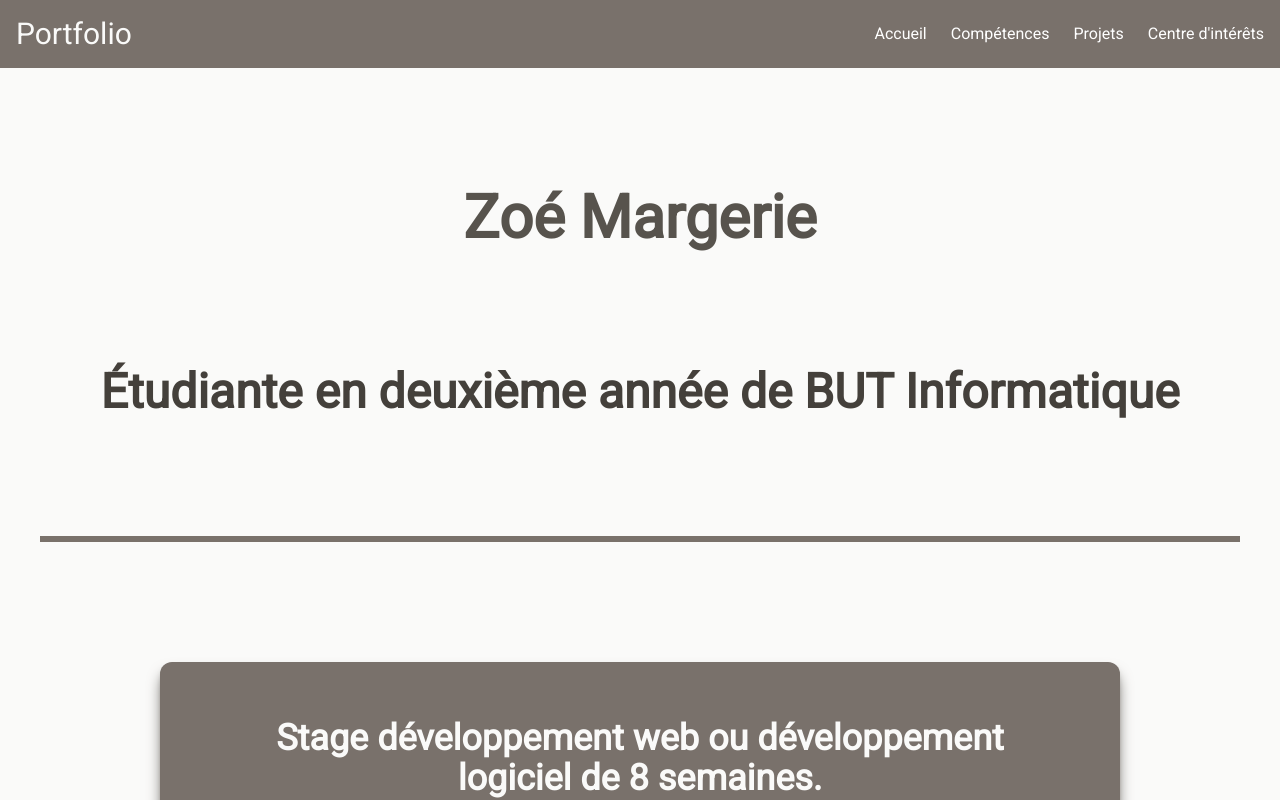
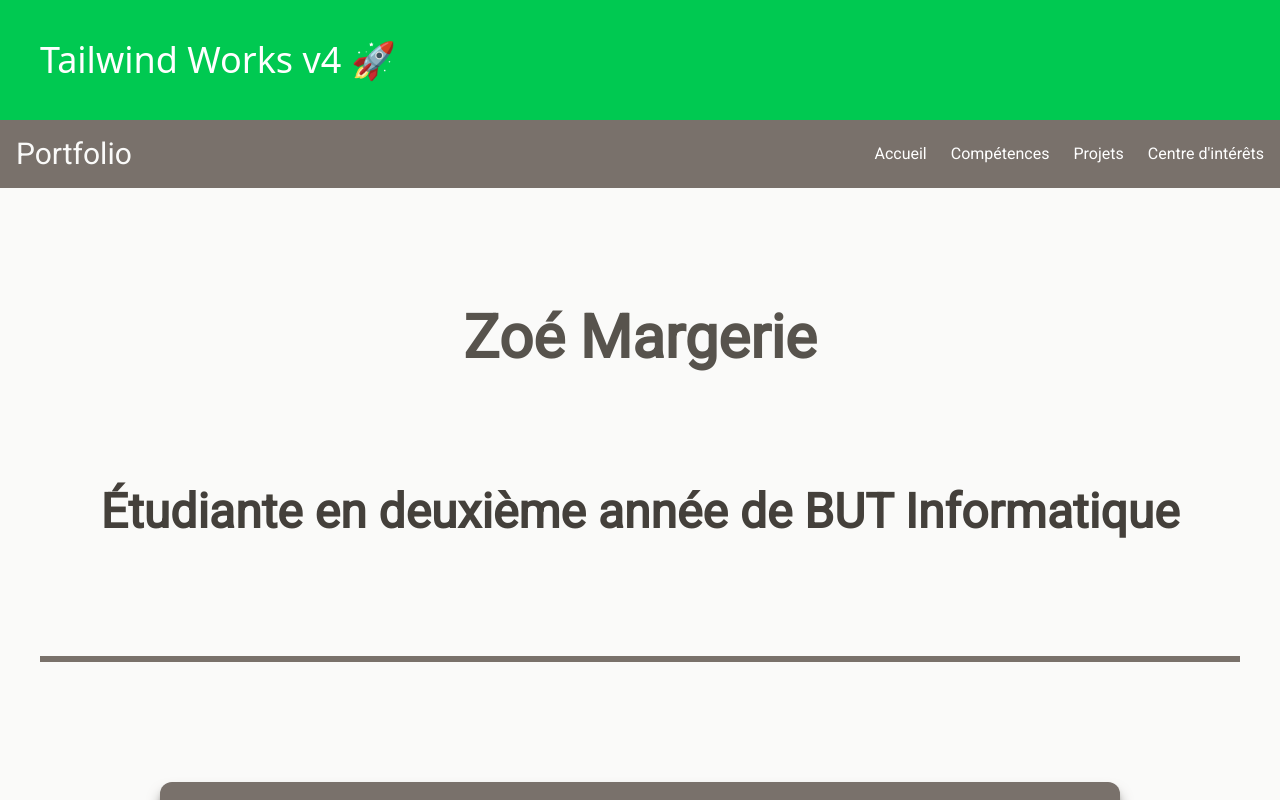
Before and after one commit to Z-1020/Portfolio_react, a React (Vite) app: page / in a window 1280 px wide. Shown: the top 800 px of the page. Built offline with nearby package versions, Linux system fonts and the light colour scheme.

Commit message:
add: add deployement test

```diff
--- a/src/App.tsx
+++ b/src/App.tsx
@@ -12,6 +12,9 @@ import ScrollToTop from "./components/ScrollToTop";
 export default function App() {
   return (
     <div className="min-h-screen flex flex-col">
+      <div className="bg-green-500 text-white text-4xl p-10">
+  Tailwind Works v4 🚀
+</div>
       <Header />
       <ScrollToTop />
     <Routes>
```
